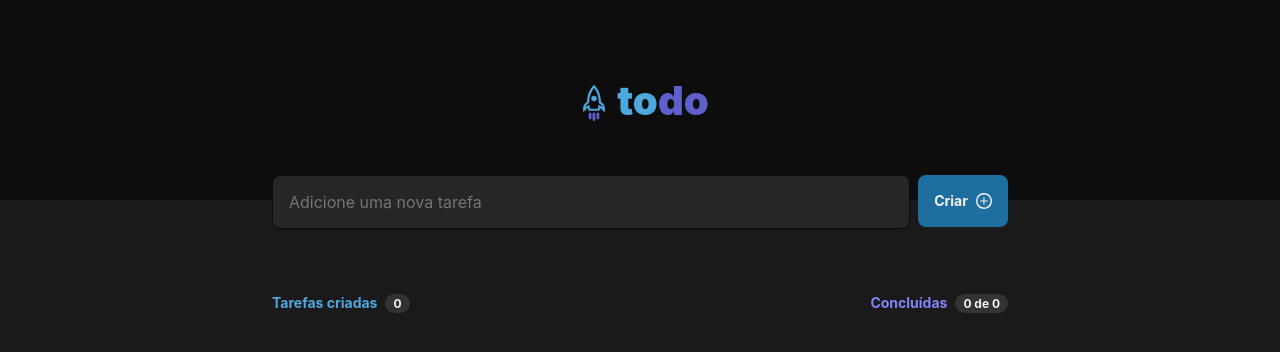
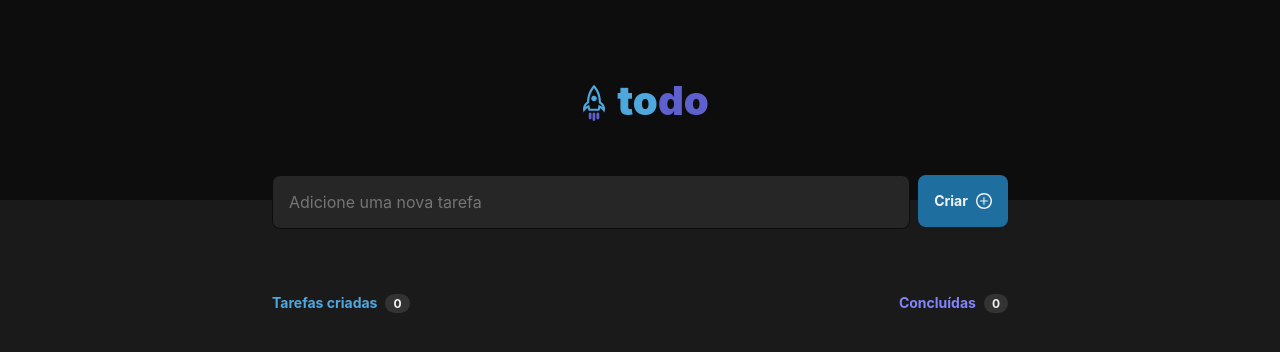
Before and after one commit to rafaelarodrigues90/desafio-01-todo-list, a React app: page / in a window 1280 px wide. Shown: the top 352 px of the page. Built offline with nearby package versions, Linux system fonts and the light colour scheme; the HTML template or start-up script is replaced by a standard one.

Commit message:
fix: contador de tasks concluídas

```diff
--- a/src/components/Info/Info.tsx
+++ b/src/components/Info/Info.tsx
@@ -16,7 +16,7 @@ export function Info({ totalTasks, completedTasks }: InfoProps) {
       <div className={styles.counterContainer}>
         <div className={styles.completedTasks}>Concluídas</div>
         <div className={styles.counter}>
-          {completedTasks} de {totalTasks}
+          {!totalTasks ? totalTasks : `${completedTasks} de ${totalTasks}`}
         </div>
       </div>
     </div>
```
